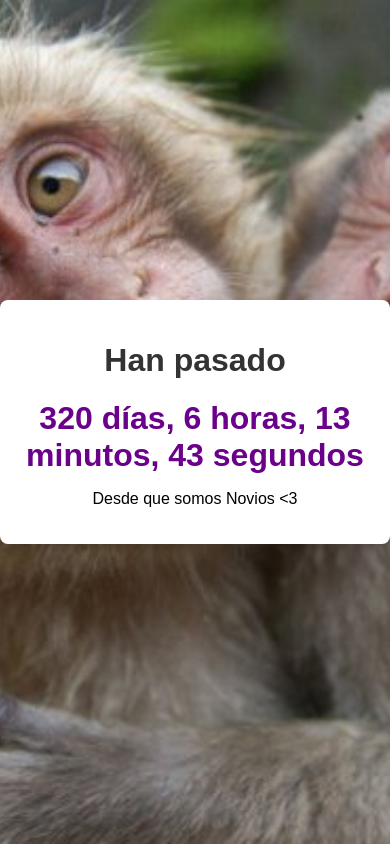
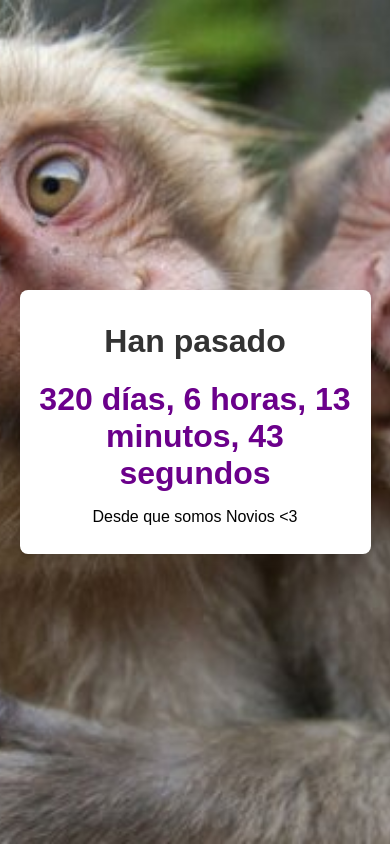
Before and after one commit to Frannch/ChCounter, a plain HTML site: page Index.html in a window 390 px wide. Drawn offline with Linux system fonts and the light colour scheme.

Commit message:
update celus

```diff
--- a/Index.html
+++ b/Index.html
@@ -26,6 +26,9 @@
             padding: 20px;
             border-radius: 8px;
             box-shadow: 0 4px 8px rgba(0, 0, 0, 0.1);
+            max-width: 350px;
+            width: 100%;
+            box-sizing: border-box;
         }
 
         h1 {
@@ -38,6 +41,13 @@
             color: #6b008b;
         }
 
+        /* Media query para celulares */
+        @media (max-width: 500px) {
+            .counter-container {
+                max-width: 90vw;
+                padding: 12px;
+            }
+        }
     </style>
 </head>
 
```
